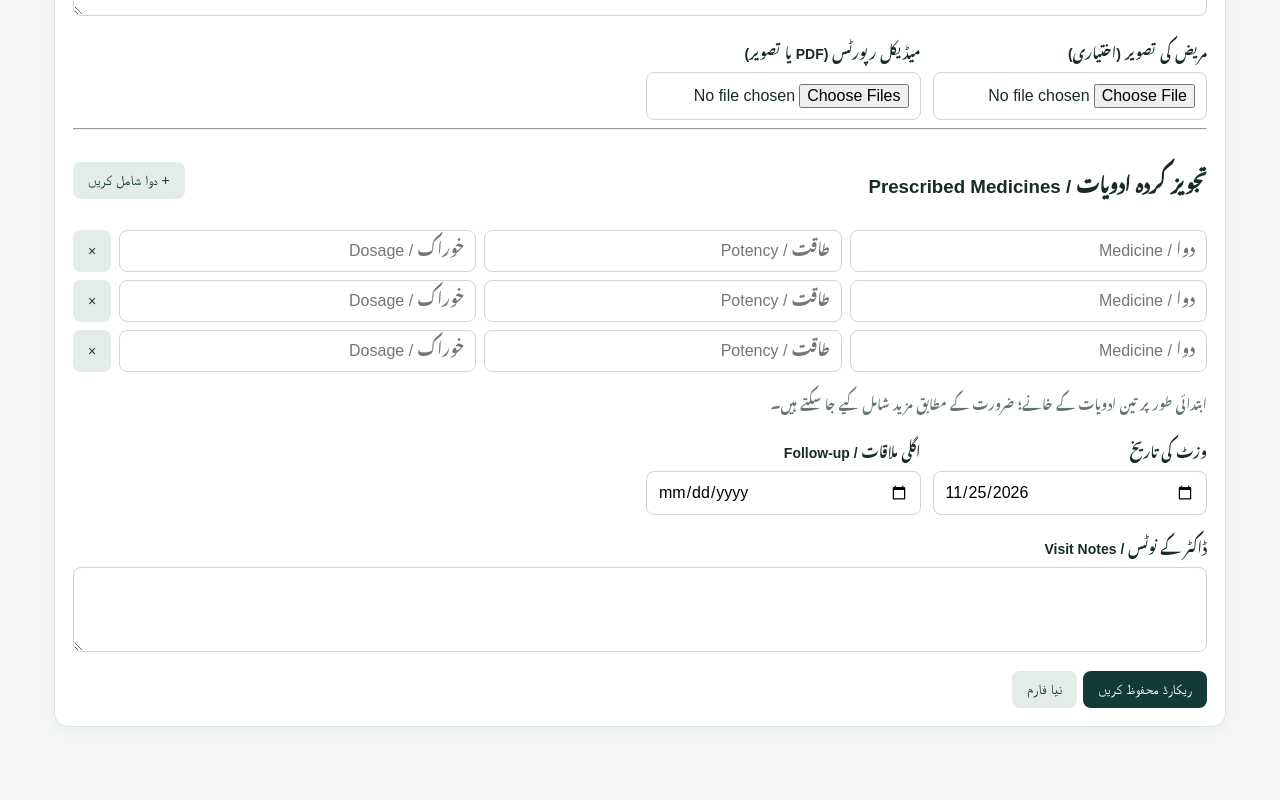
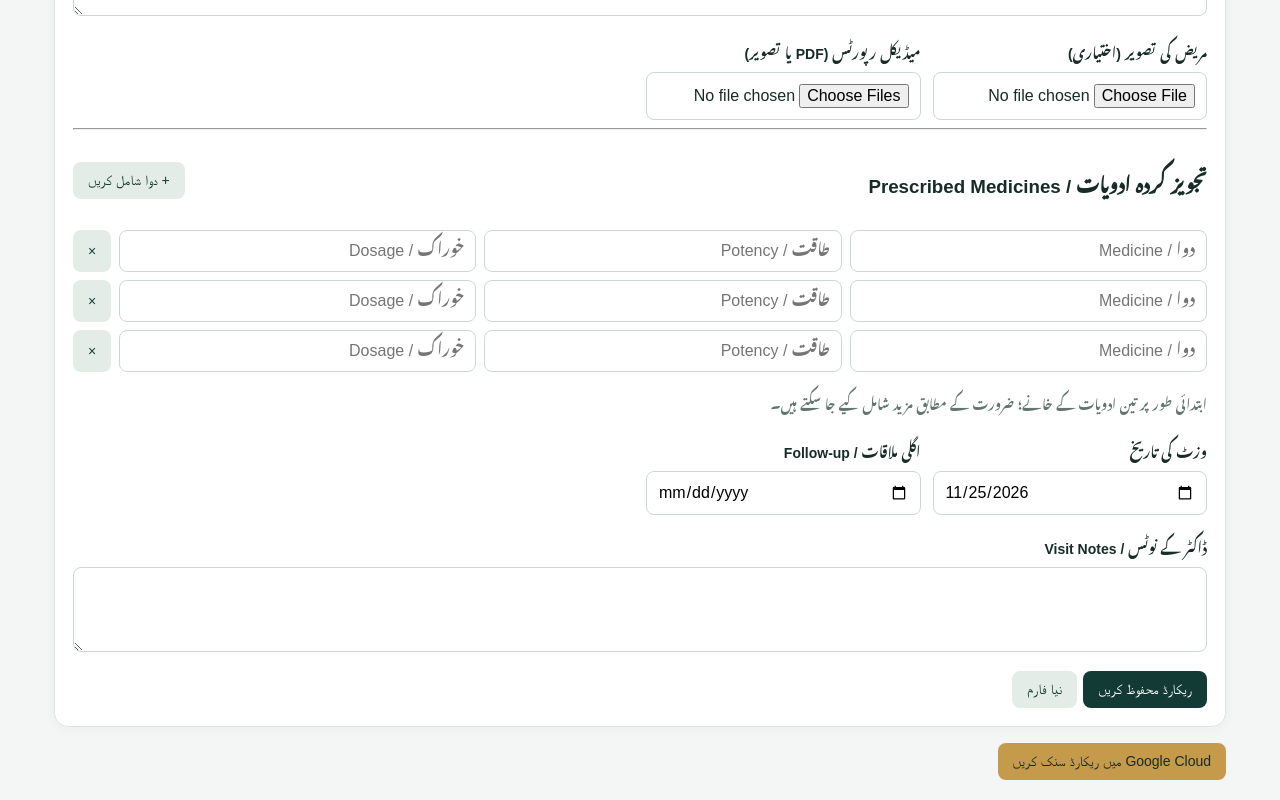
Before and after one commit to awanhomeo/Awan-Clinic, a plain HTML site: page index.html in a window 1280 px wide. Shown: the part 648-1448 px from the top of the page. Before the commit the page ends 1395 px from the top, so only its background shows below. Drawn offline with Linux system fonts and the light colour scheme.

Commit message:
Update index.html

```diff
--- a/index.html
+++ b/index.html
@@ -62,7 +62,9 @@ table{width:100%;border-collapse:collapse}th,td{padding:10px;border-bottom:1px s
 <div class="actions" style="margin:12px 0"><button onclick="saveEndpoint()">URL محفوظ کریں</button><button class="gold" onclick="syncNow()">ابھی سنک کریں</button><button class="secondary" onclick="exportBackup()">JSON بیک اپ ڈاؤن لوڈ</button><label class="btn secondary">بیک اپ بحال کریں<input type="file" accept=".json,application/json" onchange="importBackup(event)" hidden></label></div>
 <p class="muted">اہم: خودکار کلاؤڈ سنک کے لیے Apps Script کوڈ انسٹال اور ویب ایپ Deploy کرنا ضروری ہے۔ مقامی ڈیٹا براؤزر کے ڈیٹا/سائٹ اسٹوریج میں رہتا ہے؛ وقتاً فوقتاً JSON بیک اپ بھی محفوظ کریں۔</p>
 <div id="syncLog" class="muted"></div>
-<button onclick="connectGoogle()">Google اکاؤنٹ منسلک کریں</button></section>
+<button onclick="connectGoogle()">Google اکاؤنٹ منسلک کریں</button></section><button class="gold" onclick="syncToGoogleCloud()">
+  Google Cloud میں ریکارڈ سنک کریں
+</button>
 <section id="detail" class="panel hidden"></section>
 <section id="printEditor" class="panel hidden">
 <h2>پرنٹ ہدایات میں ترمیم</h2><label>اضافی ہدایات / Advice</label><textarea id="printAdvice">ڈاکٹر کی ہدایات کے مطابق ادویات استعمال کریں۔</textarea>
@@ -173,7 +175,76 @@ async function testCloudConnection() {
     $('syncLog').textContent = 'کنکشن ناکام: ' + error.message;
   }
 }
+async function syncToGoogleCloud() {
+  if (!googleAccessToken) {
+    alert('پہلے Google اکاؤنٹ منسلک کریں۔');
+    return;
+  }
 
+  $('syncLog').textContent = 'ریکارڈ سنک ہو رہے ہیں...';
+
+  try {
+    const localPatients = await all();
+
+    const patients = localPatients.map(p => ({
+      id: p.id,
+      serial: p.serial,
+      name: p.name,
+      age: p.age,
+      gender: p.gender,
+      address: p.address,
+      phone: p.phone,
+      updatedAt: p.updatedAt || 0,
+      visits: (p.visits || []).map(v => ({
+        id: v.id,
+        date: v.date,
+        disease: v.disease,
+        medicines: v.medicines || [],
+        followup: v.followup,
+        notes: v.notes,
+        updatedAt: v.updatedAt || 0
+      }))
+    }));
+
+    const response = await fetch(
+      'https://script.googleapis.com/v1/scripts/' +
+      encodeURIComponent(GOOGLE_DEPLOYMENT_ID) + ':run',
+      {
+        method: 'POST',
+        headers: {
+          'Authorization': 'Bearer ' + googleAccessToken,
+          'Content-Type': 'application/json'
+        },
+        body: JSON.stringify({
+          function: 'syncPwaData',
+          parameters: [{ patients }]
+        })
+      }
+    );
+
+    const data = await response.json();
+
+    if (!response.ok || data.error) {
+      throw new Error(
+        data.error?.details?.[0]?.errorMessage ||
+        data.error?.message ||
+        'سنک ناکام ہوگیا'
+      );
+    }
+
+    const result = data.response?.result;
+
+    if (!result?.ok) {
+      throw new Error('Google سے درست جواب موصول نہیں ہوا۔');
+    }
+
+    $('syncLog').textContent =
+      'سنک کامیاب! مریض: ' + result.patients.length;
+
+  } catch (error) {
+    $('syncLog').textContent = 'سنک ناکام: ' + error.message;
+  }
+}
 async function syncGoogleNow() {
   if (!googleAccessToken) {
     alert('پہلے Google اکاؤنٹ منسلک کریں۔');
```
